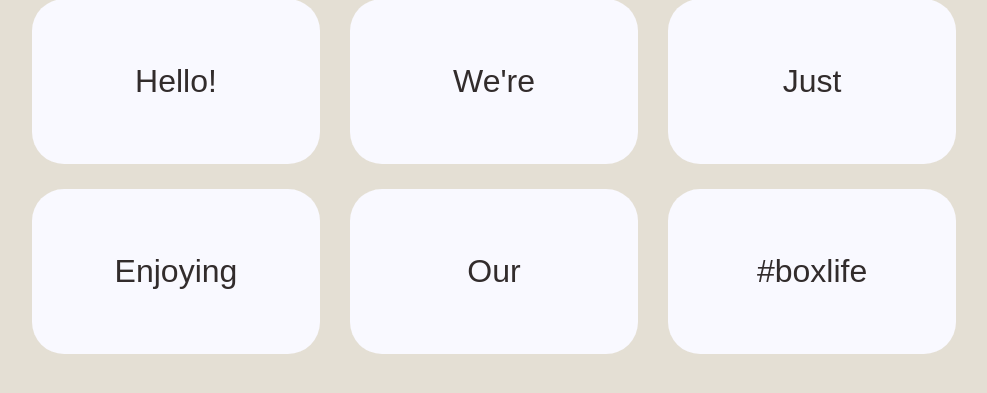
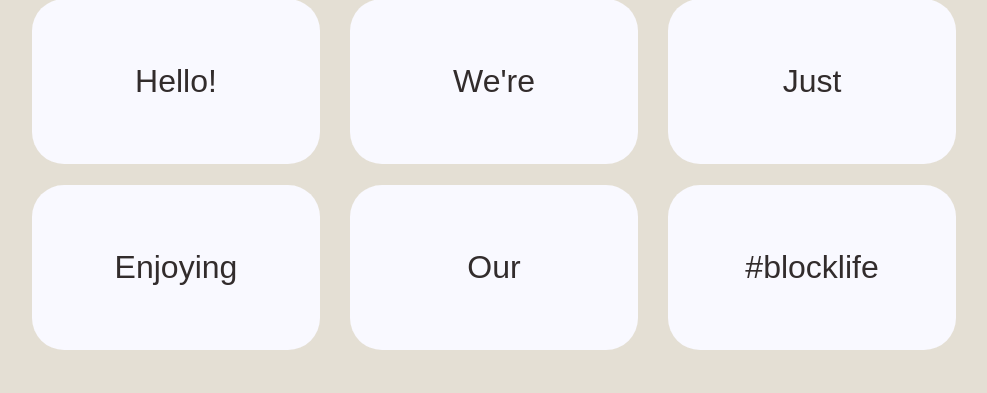
Before and after one commit to jenniwhite6/Codeup_Web_Exercises, a PHP site: page /responsive.html in a window 1280 px wide. Shown: the part 142-535 px from the top of the page, without its empty margins (146-1133 px from the left). Run offline with PHP 8.4, Linux system fonts and the light colour scheme.

Commit message:
Made a couple tweaks to margin specifications to be more concise

```diff
--- a/public/css/responsive.css
+++ b/public/css/responsive.css
@@ -1,7 +1,9 @@
+/* Setting font-size for rem */
 html {
 	font-size: 16px;
 }
 
+/* Body and container styling */
 body {
 	background-color: rgb(228, 223, 212);
 }
@@ -13,6 +15,8 @@ body {
 	margin-bottom: 4rem;
 	text-align: center;
 }
+
+/* Text */
 
 p {
 	padding: 1rem 0;
@@ -63,17 +67,18 @@ p {
 
 /* Device width > 550px */
 @media screen and (min-width: 550px) {
-	.block { width: 30%;
-			margin: .8rem .8rem;
-			font-size: 2rem;
+	.block {
+		width: 30%;
+		margin: .8rem;
+		font-size: 2rem;
 	}
-/*	.block { width: 100%;}
-*/}
+}
 
 /* Device width > 800px */
 @media screen and (min-width: 800px) {
-	.block { width: 25%;
-			margin-bottom: .5rem .5rem;
-			font-size: 2rem;
+	.block {
+		width: 25%;
+		margin-bottom: .5rem;
+		font-size: 2rem;
 	}
 }
--- a/public/responsive.html
+++ b/public/responsive.html
@@ -14,7 +14,7 @@
 		<div class='block'><p>Just</p></div>
 		<div class='block'><p>Enjoying</p></div>
 		<div class='block'><p>Our</p></div>
-		<div class='block'><p>#boxlife</p></div>
+		<div class='block'><p>#blocklife</p></div>
 	</div>
 
 </body>
```
